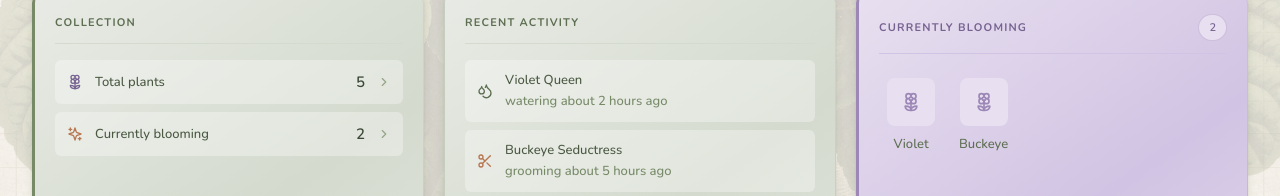
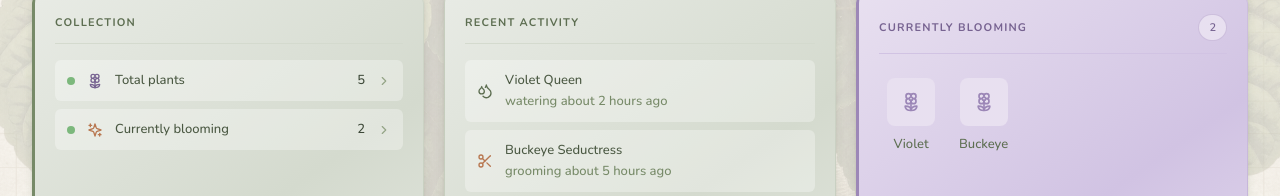
Before and after one commit to kjbrye/saintpaulia-studio, a React (Vite) app: page / in a window 1280 px wide. Shown: the part 583-779 px from the top of the page. Built offline with nearby package versions, Linux system fonts and the light colour scheme; no server answers.

Commit message:
Match original panel styling for collection stats
Add care-indicator-dot elements and text-small class to match
the styling of the original NeedsAttentionPanel component.

```diff
--- a/src/components/dashboard/NeedsAttentionPanel.jsx
+++ b/src/components/dashboard/NeedsAttentionPanel.jsx
@@ -8,11 +8,12 @@ import { Flower2, Sparkles, ChevronRight } from 'lucide-react';
 function StatRow({ icon: Icon, label, count, linkTo, iconColor }) {
   return (
     <Link to={linkTo} className="list-item-compact">
+      <div className="care-indicator-dot care-indicator-dot-good" />
       <Icon size={16} style={{ color: iconColor }} />
       <span className="flex-1 text-small font-medium" style={{ color: 'var(--sage-700)' }}>
         {label}
       </span>
-      <span className="font-semibold" style={{ color: 'var(--sage-800)' }}>
+      <span className="font-semibold text-small" style={{ color: 'var(--sage-800)' }}>
         {count}
       </span>
       <ChevronRight size={14} style={{ color: 'var(--sage-400)' }} />
```
